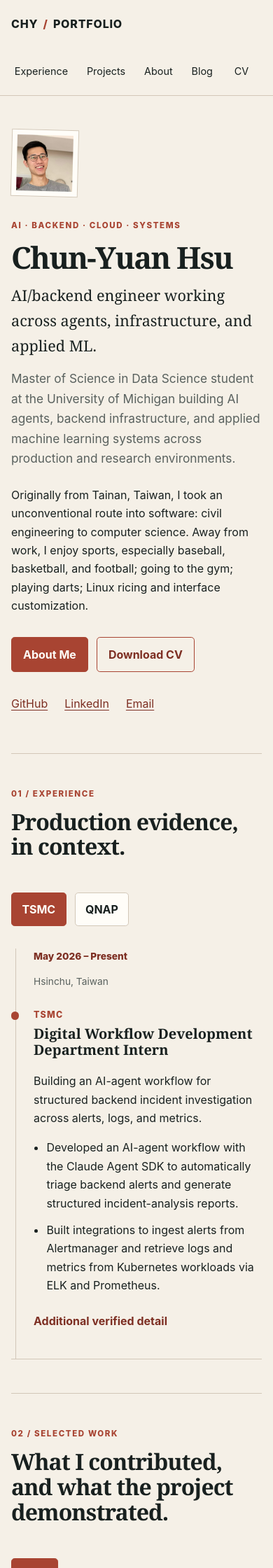
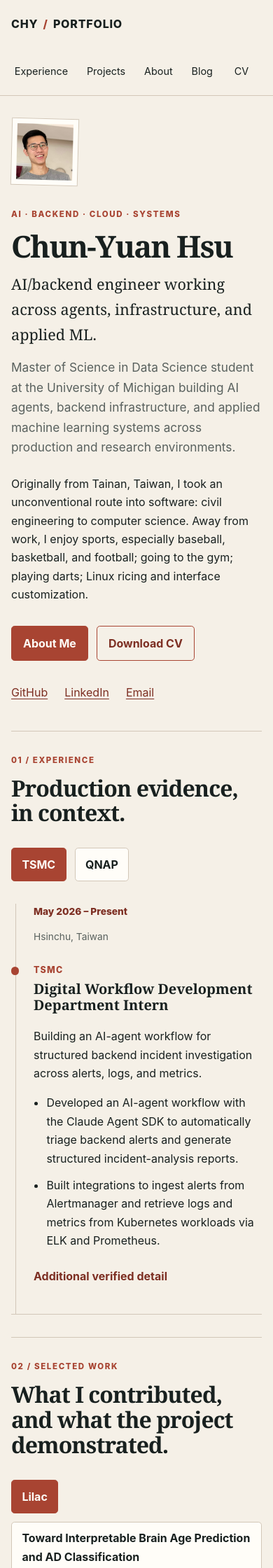
Before and after one commit to chyhsu/chyhsu.github.io, a Jekyll site: the page built from index.md, in a window 390 px wide. Shown: the top 2240 px of the page at 70% size. Built offline with Jekyll 4.4.1, drawn with Linux system fonts in a browser that asks for light colours.

Commit message:
fix: compact mobile layout and text reflow

```diff
--- a/_sass/_global.scss
+++ b/_sass/_global.scss
@@ -11,7 +11,7 @@ body {
 }
 img { display: block; max-width: 100%; height: auto; }
 h1, h2, h3, p, dl, figure { margin-top: 0; }
-h1, h2, h3 { color: var(--color-ink); font-family: var(--font-display); line-height: 1.12; }
+h1, h2, h3 { color: var(--color-ink); font-family: var(--font-display); line-height: 1.12; overflow-wrap: anywhere; }
 h1 { font-size: clamp(2.7rem, 6vw, 4rem); letter-spacing: -0.04em; }
 h2 { font-size: clamp(2rem, 4vw, 2.5rem); letter-spacing: -0.03em; }
 h3 { font-size: clamp(1.25rem, 2vw, 1.65rem); }
@@ -73,6 +73,10 @@ pre code { padding: 0; background: transparent; color: inherit; }
   .section { padding-block: var(--space-6); }
   .section-heading--split { align-items: flex-start; flex-direction: column; }
 }
+@media (max-width: 36rem) {
+  .section { padding-block: var(--space-5); }
+  .section-heading { margin-bottom: var(--space-5); }
+}
 @media (prefers-reduced-motion: reduce) {
   *, *::before, *::after { scroll-behavior: auto !important; transition-duration: 0.01ms !important; }
 }
--- a/_sass/components/_chrome.scss
+++ b/_sass/components/_chrome.scss
@@ -9,6 +9,7 @@
 .site-footer__inner { display: flex; align-items: end; justify-content: space-between; gap: var(--space-5); }
 .site-footer__eyebrow { color: #dda18f; font-size: 0.72rem; font-weight: 800; letter-spacing: 0.14em; text-transform: uppercase; }
 .site-footer__title { max-width: 38rem; margin-bottom: var(--space-2); color: var(--color-surface); font-family: var(--font-display); font-size: clamp(1.7rem, 4vw, 2.8rem); }
+.site-footer__eyebrow, .site-footer__title { overflow-wrap: anywhere; }
 .site-footer__contact { min-height: 2.75rem; min-width: 2.75rem; display: inline-flex; align-items: center; }
 .site-footer a { color: var(--color-surface); }
 .site-footer a:focus-visible { outline-color: var(--color-surface); }
@@ -18,3 +19,6 @@
   .site-nav { width: 100%; gap: 0; justify-content: space-between; }
   .site-nav a { padding-inline: 0.3rem; }
 }
+@media (max-width: 36rem) {
+  .site-footer { padding-block: var(--space-5); }
+}
--- a/_sass/components/_content.scss
+++ b/_sass/components/_content.scss
@@ -36,6 +36,7 @@
   .post-row > p { grid-column: 2; }
 }
 @media (max-width: 36rem) {
+  .profile-strip, .contact-strip { padding-block: var(--space-5); }
   .profile-strip__skills { columns: 1; }
   .post-row { grid-template-columns: 1fr; gap: var(--space-1); }
   .post-row > p { grid-column: auto; }
--- a/_sass/components/_experience.scss
+++ b/_sass/components/_experience.scss
@@ -5,7 +5,7 @@
 .experience-row__meta, .experience-row__body { min-width: 0; }
 .experience-row__meta { color: var(--color-muted); font-size: 0.86rem; }
 .experience-row__period { color: var(--color-rust-dark); font-weight: 800; }
-.experience-row__body { position: relative; max-width: 48rem; }
+.experience-row__body { position: relative; max-width: 48rem; overflow-wrap: anywhere; }
 .experience-row__body::before { content: ""; position: absolute; left: calc(-1 * var(--space-6) - 0.35rem); top: 0.35rem; width: 0.7rem; height: 0.7rem; border-radius: 50%; background: var(--color-rust); }
 .experience-row__organization { margin-bottom: var(--space-1); color: var(--color-rust); font-size: 0.78rem; font-weight: 800; letter-spacing: 0.1em; text-transform: uppercase; }
 .experience-row__primary { padding-left: 1.15rem; }
--- a/_sass/components/_hero.scss
+++ b/_sass/components/_hero.scss
@@ -15,6 +15,6 @@
   .hero__portrait-frame { width: 8rem; }
 }
 @media (max-width: 36rem) {
-  .hero { grid-template-columns: 1fr; padding-block: var(--space-6); }
+  .hero { grid-template-columns: 1fr; padding-block: var(--space-5); }
   .hero__portrait-frame { grid-row: 1; justify-self: start; width: 6rem; margin-bottom: 0; }
 }
--- a/_sass/components/_projects.scss
+++ b/_sass/components/_projects.scss
@@ -27,6 +27,8 @@
   .evidence-row__facts > div { grid-template-columns: 1fr; gap: var(--space-1); }
 }
 @media (max-width: 36rem) {
+  .evidence-row { padding-block: var(--space-5); }
+  .more-work__link { min-height: 2.75rem; }
   .result-list { grid-template-columns: 1fr; }
   .evidence-row--research { padding-left: var(--space-3); }
 }
```
Also changed, not shown: test/toolchain_contract_test.rb (+20 -0 lines).
